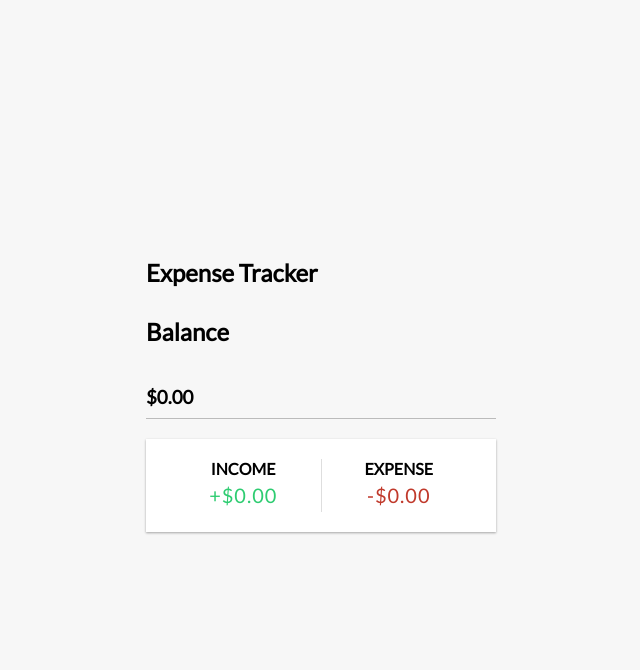
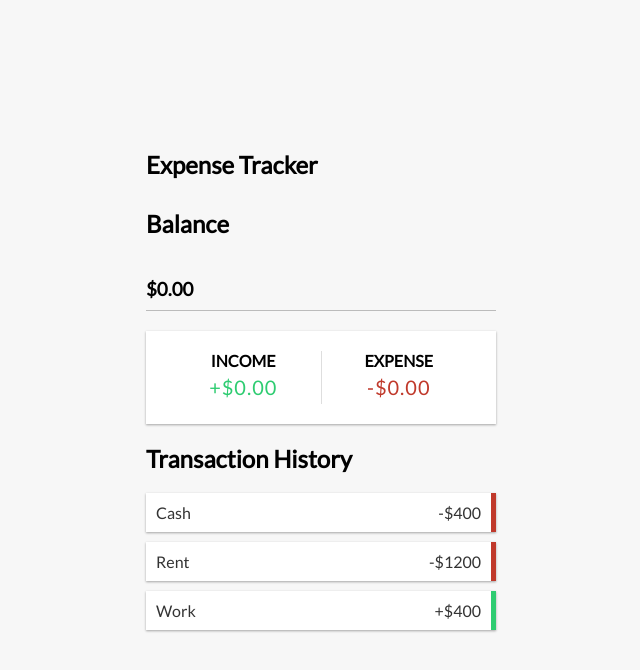
Before and after one commit to ebrahimbeiati/expense-tracker, a React (Create React App) app: page / in a window 1280 px wide. Shown: the top 670 px of the page, without its empty margins (319-959 px from the left). Built offline with nearby package versions, Linux system fonts and the light colour scheme.

Commit message:
The diff removes the Transactions and AddTransaction components and replaces them with a TransactionList component.

```diff
--- a/src/App.js
+++ b/src/App.js
@@ -1,8 +1,7 @@
 import Header from './components/Header';
 import Balance from './components/Balance';
  import IncomeExpenses from './components/IncomeExpenses'
-// import Transactions from './components/Transactions'
-// import AddTransaction from './components/AddTransaction'
+ import TransactionList from './components/TransactionList';
 
 import './App.css';
 
@@ -13,6 +12,7 @@ function App() {
    <div className="container">
       <Balance />
       <IncomeExpenses />
+      <TransactionList />
    </div>
 
     </div>
--- /dev/null
+++ b/src/components/TransactionList.js
@@ -0,0 +1,22 @@
+import React from 'react'
+
+const TransactionList = () => {
+  return (
+    <div>
+      <h2>Transaction History</h2>
+        <ul id='list' className='list'>
+            <li className='minus'>
+            Cash <span>-$400</span><button className='delete-btn'>x</button>
+            </li>
+            <li className='minus'>
+            Rent <span>-$1200</span><button className='delete-btn'>x</button>
+            </li>
+            <li className='plus'>
+            Work <span>+$400</span><button className='delete-btn'>x</button>
+            </li>
+        </ul>
+    </div>
+  )
+}
+
+export default TransactionList
```
